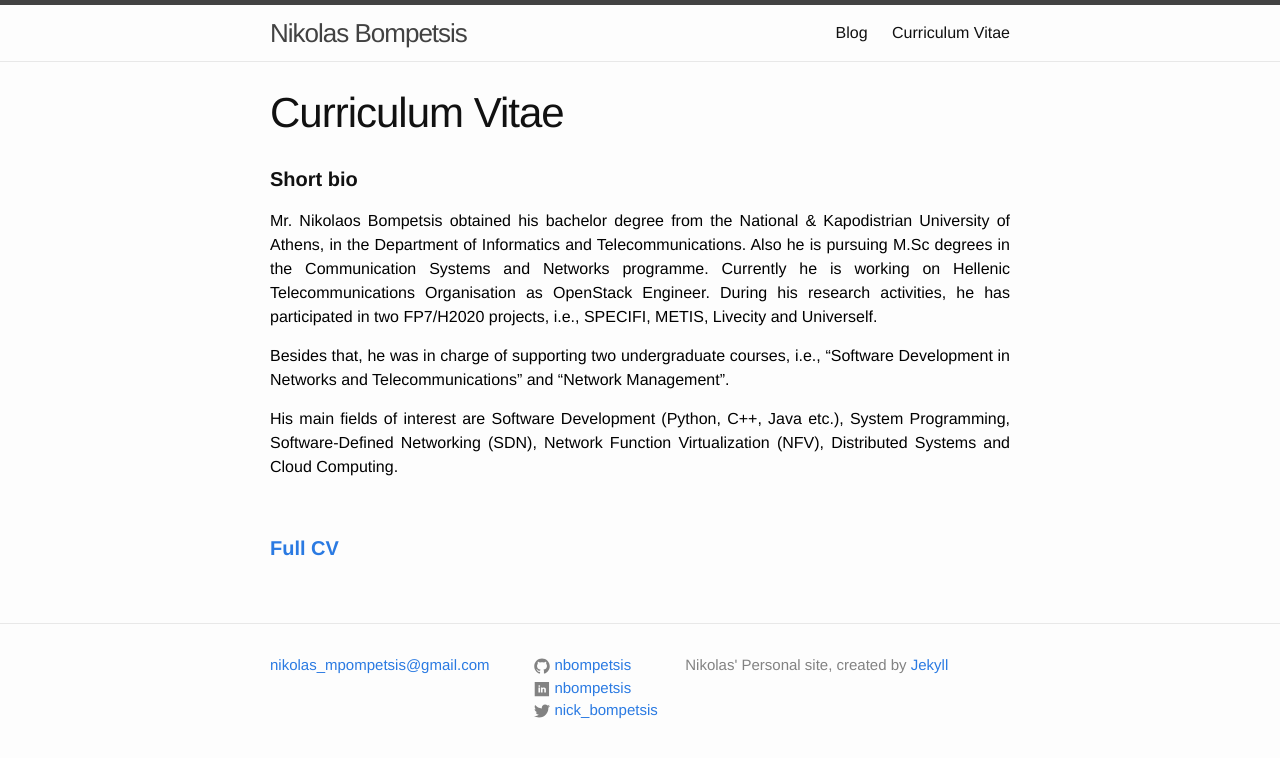
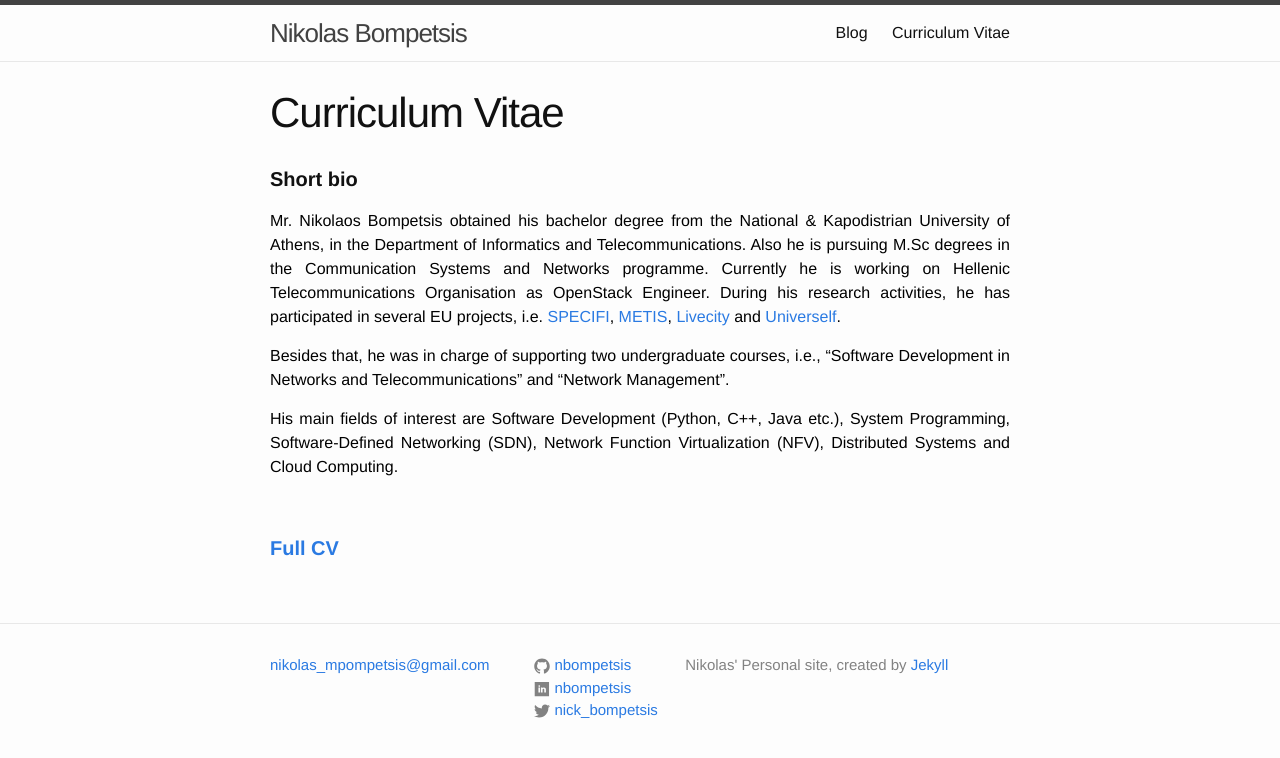
Before and after one commit to nbompetsis/nbompetsis.github.io, a Jekyll site: the page built from cv.md, in a window 1280 px wide. Shown: the top 758 px of the page. Built offline with Jekyll 4.4.1, drawn with Linux system fonts in a browser that asks for light colours.

Commit message:
The short bio is OVER

```diff
--- a/cv.md
+++ b/cv.md
@@ -7,7 +7,7 @@ permalink: /cv/
 #### **Short bio**
 
 
-Mr. Nikolaos Bompetsis obtained his bachelor degree from the National & Kapodistrian University of Athens, in the Department of Informatics and Telecommunications. Also he is pursuing M.Sc degrees in the Communication Systems and Networks programme. Currently he is working on Hellenic Telecommunications Organisation as OpenStack Engineer. During his research activities, he has participated in two FP7/H2020 projects, i.e., SPECIFI, METIS, Livecity and Univerself.
+Mr. Nikolaos Bompetsis obtained his bachelor degree from the National & Kapodistrian University of Athens, in the Department of Informatics and Telecommunications. Also he is pursuing M.Sc degrees in the Communication Systems and Networks programme. Currently he is working on Hellenic Telecommunications Organisation as OpenStack Engineer. During his research activities, he has participated in several EU projects, i.e. [SPECIFI](http://www.specifi.eu/){:target="_blank"}, [METIS](https://www.metis2020.com/){:target="_blank"}, [Livecity](http://www.livecity-psp.eu/){:target="_blank"} and [Univerself](http://www.univerself-project.eu/){:target="_blank"}.
 {: style="color:black; text-align: justify;"}
 
 Besides that, he was in charge of supporting two undergraduate courses, i.e., “Software Development in Networks and Telecommunications” and “Network Management”.
```
